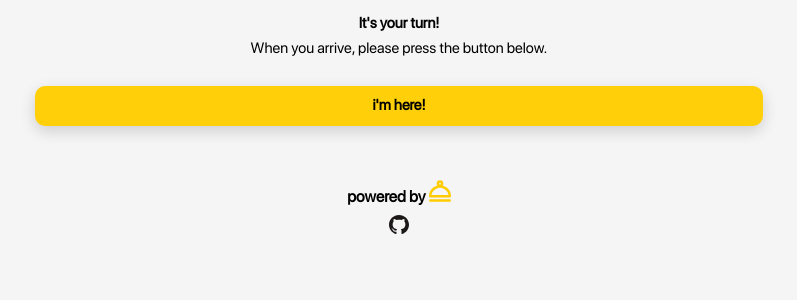
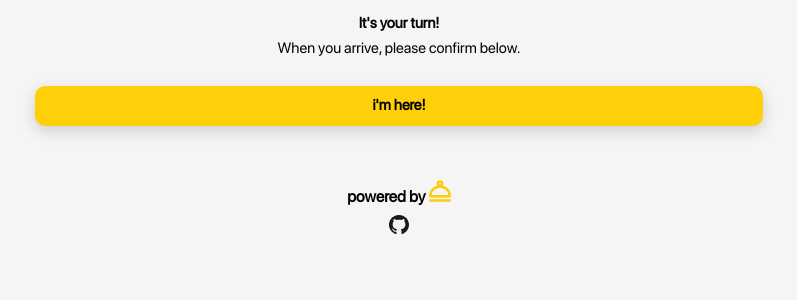
Before and after one commit to FrankWhoee/Serv, a Flask app: template templates/confirmation.html in a window 1280 px wide. Shown: the part 200-500 px from the top of the page, without its empty margins (241-1038 px from the left). Run offline with Flask 2, Linux system fonts and the light colour scheme; the template is opened without the code that fills it: values that come from a table or form of the project are taken from there, others are empty; some libraries are stand-ins or nearby versions.

Commit message:
wording fix

```diff
--- a/templates/confirmation.html
+++ b/templates/confirmation.html
@@ -4,7 +4,7 @@
     <br>
     <div>
         <p><b>It's your turn!</b></p>
-        <p>When you arrive, please press the button below.</p></span>
+        <p>When you arrive, please confirm below.</p></span>
     </div>
     <form action="" method="post" novalidate>
         {{ form.hidden_tag() }}
```
